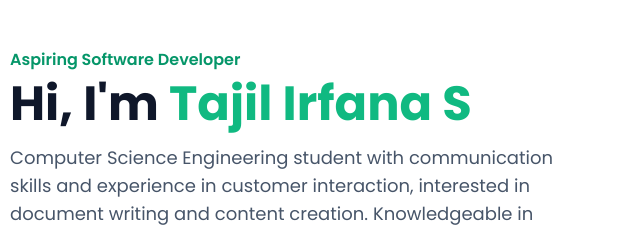
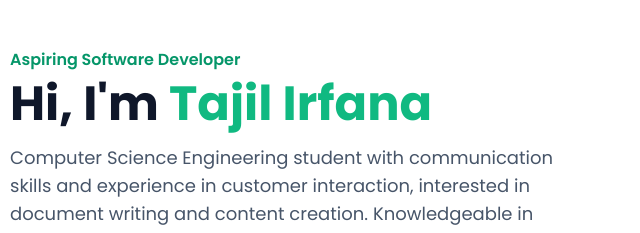
Before and after one commit to Tajilirfana53/Profolio-web, a plain HTML site: page index.html in a window 1280 px wide. Shown: the part 243-476 px from the top of the page, 22-662 px from the left. Drawn offline with nearby package versions, Linux system fonts and the light colour scheme.

Commit message:
Update index.html

```diff
--- a/index.html
+++ b/index.html
@@ -4,7 +4,7 @@
 <head>
     <meta charset="UTF-8">
     <meta name="viewport" content="width=device-width, initial-scale=1.0">
-    <title>S.Tajil Irfana - Aspiring Developer</title>
+    <title>Tajil Irfana - Aspiring Developer</title>
     <script src="https://cdn.tailwindcss.com"></script>
     <link href="https://fonts.googleapis.com/css2?family=Poppins:wght@400;500;600;700&display=swap" rel="stylesheet">
     <script src="https://unpkg.com/lucide@latest"></script>
@@ -91,7 +91,7 @@
                     <div class="text-center md:text-left reveal">
                         <span class="text-emerald-600 font-semibold">Aspiring Software Developer</span>
                         <h1 class="text-4xl lg:text-5xl font-bold text-slate-900 leading-tight mt-2 mb-4">
-                            Hi, I'm <span class="text-emerald-500">Tajil Irfana S </span>
+                            Hi, I'm <span class="text-emerald-500">Tajil Irfana  </span>
                         </h1>
                         <p class="text-lg text-slate-600 mb-8">
                            Computer Science Engineering student with communication skills and experience in customer interaction, interested in document writing and content creation. Knowledgeable in Python, SQL,basic web development, and basic knowledge of data analysis , with the ability to adapt quickly and manage technical as well as documentation-related tasks efficiently.</p>
```
